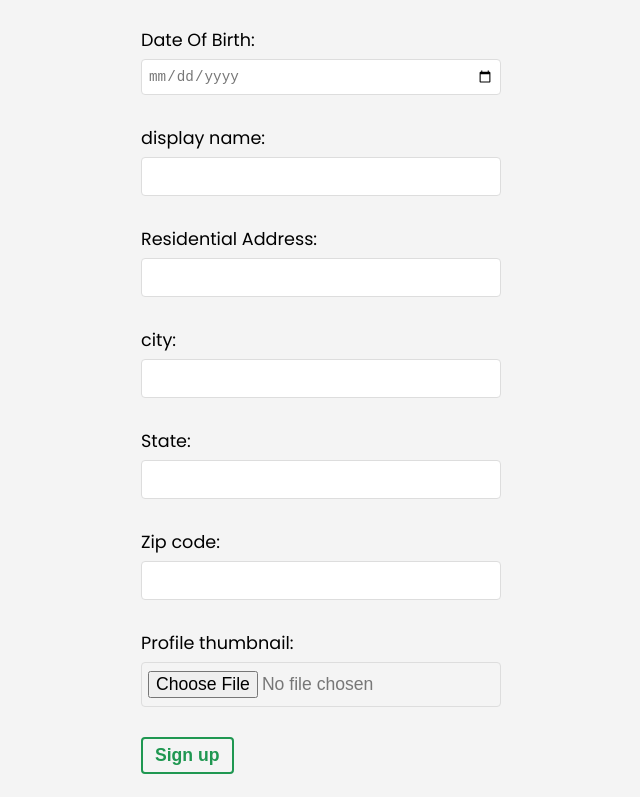
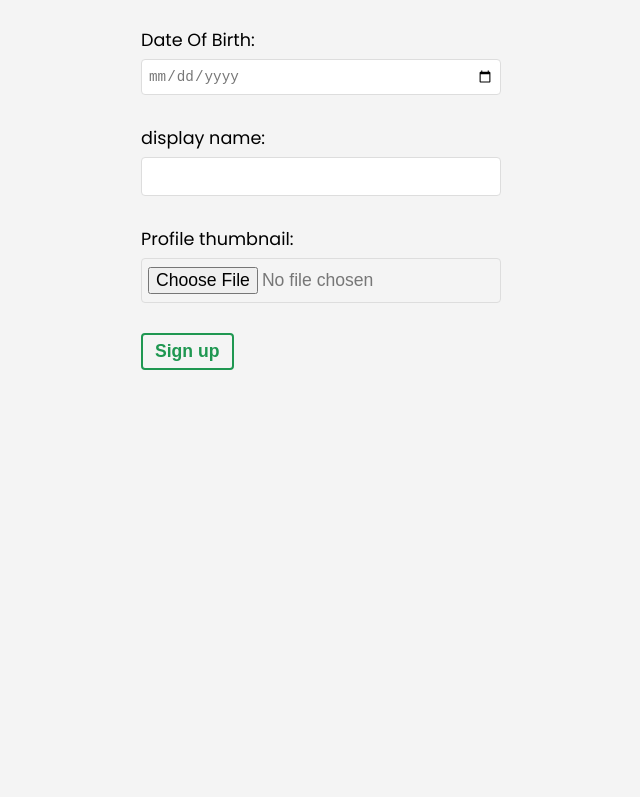
Before and after one commit to GiovanniThysMichel/CEN4010, a React (Create React App) app: page /signup in a window 1280 px wide. Shown: the part 598-1395 px from the top of the page, without its empty margins (319-959 px from the left). After the commit the page ends 1048 px from the top, so only its background shows below. Built offline with nearby package versions, Linux system fonts and the light colour scheme; no server answers.

Commit message:
Update Signup.js

```diff
--- a/src/pages/signup/Signup.js
+++ b/src/pages/signup/Signup.js
@@ -11,17 +11,14 @@ export default function Signup() {
   const [firstName, setFirstname] = useState('')
   const [LastName, setLastname] = useState('')
   const [dob, setDob] = useState('')
-  const [addy, setAddy]= useState ('')
   const [thumbnail, setThumbnail] = useState(null)
-  const [city, setCity] = useState ('')
-  const [state, setState] = useState('')
-  const [zip, setZip] = useState('')
+
   const [thumbnailError, setThumbnailError] = useState(null)
   const { signup, isPending, error } = useSignup()
 
   const handleSubmit = (e) => {
     e.preventDefault()
-    signup(email, password, firstName, LastName, dob, displayName, addy, city, state, zip, thumbnail)
+    signup(email, password, firstName, LastName, dob, displayName, thumbnail)
   }
 
     const handleFileChange = (e) => {
@@ -103,42 +100,7 @@ export default function Signup() {
           value={displayName}
         />
       </label>
-  <label>
-        <span>Residential Address:</span>
-        <input
-          required
-          type="text"
-          onChange={(e) => setAddy(e.target.value)}
-          value={addy}
-        />
-      </label>
-      <label>
-        <span>city:</span>
-        <input
-          required
-          type="text"
-          onChange={(e) => setCity(e.target.value)}
-          value={city}
-        />
-      </label>
-      <label>
-        <span>State:</span>
-        <input
-          required
-          type="text"
-          onChange={(e) => setState(e.target.value)}
-          value={state}
-        />
-      </label>
-      <label>
-        <span>Zip code:</span>
-        <input
-          required
-          type="text"
-          onChange={(e) => setZip(e.target.value)}
-          value={zip}
-        />
-      </label>
+
       <label>
         <span>Profile thumbnail:</span>
         <input
```
